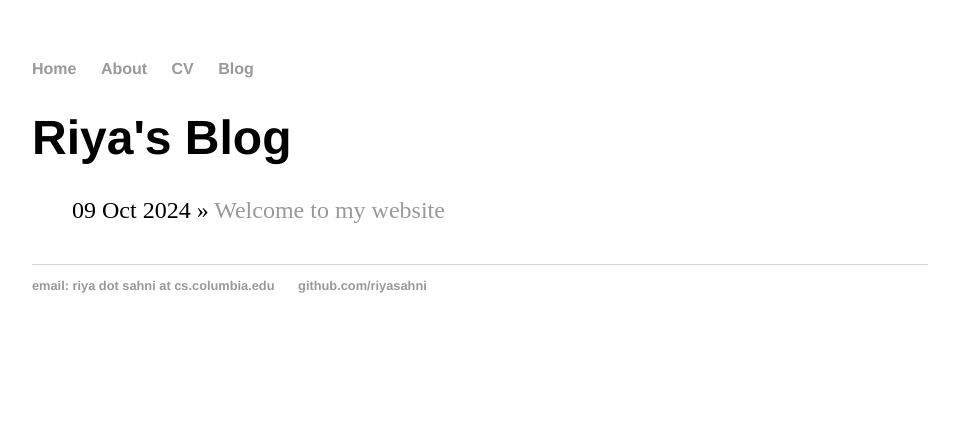
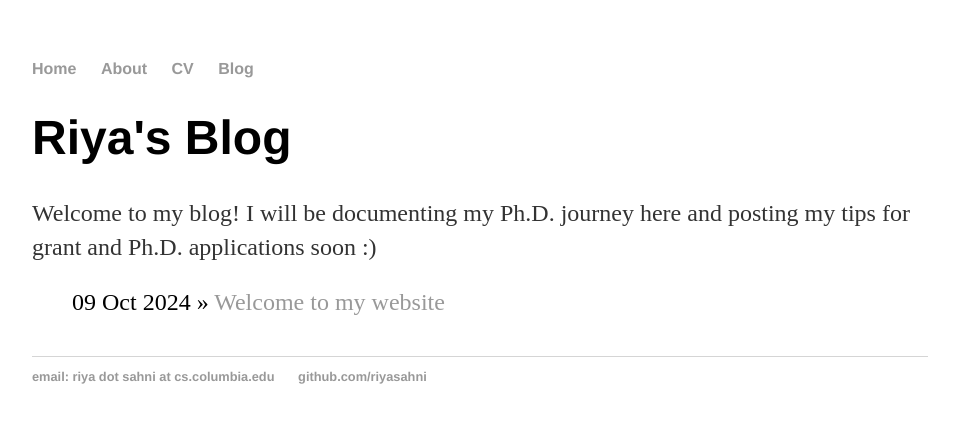
Before and after one commit to riyasahni/riyasahni.github.io, a Jekyll site: the page built from blog/index.html, in a window 1280 px wide. Shown: the top 423 px of the page, without its empty margins (160-1119 px from the left). Built offline with Jekyll 4.4.1, drawn with Linux system fonts in a browser that asks for light colours.

Commit message:
Update index.html

```diff
--- a/blog/index.html
+++ b/blog/index.html
@@ -3,6 +3,7 @@ layout: default
 title: Riya's Blog
 ---
 	<h1>{{ page.title }}</h1>
+	<p>Welcome to my blog! I will be documenting my Ph.D. journey here and posting my tips for grant and Ph.D. applications soon :) </p>
 	<ul class="posts">
 
 	  {% for post in site.posts %}
```
